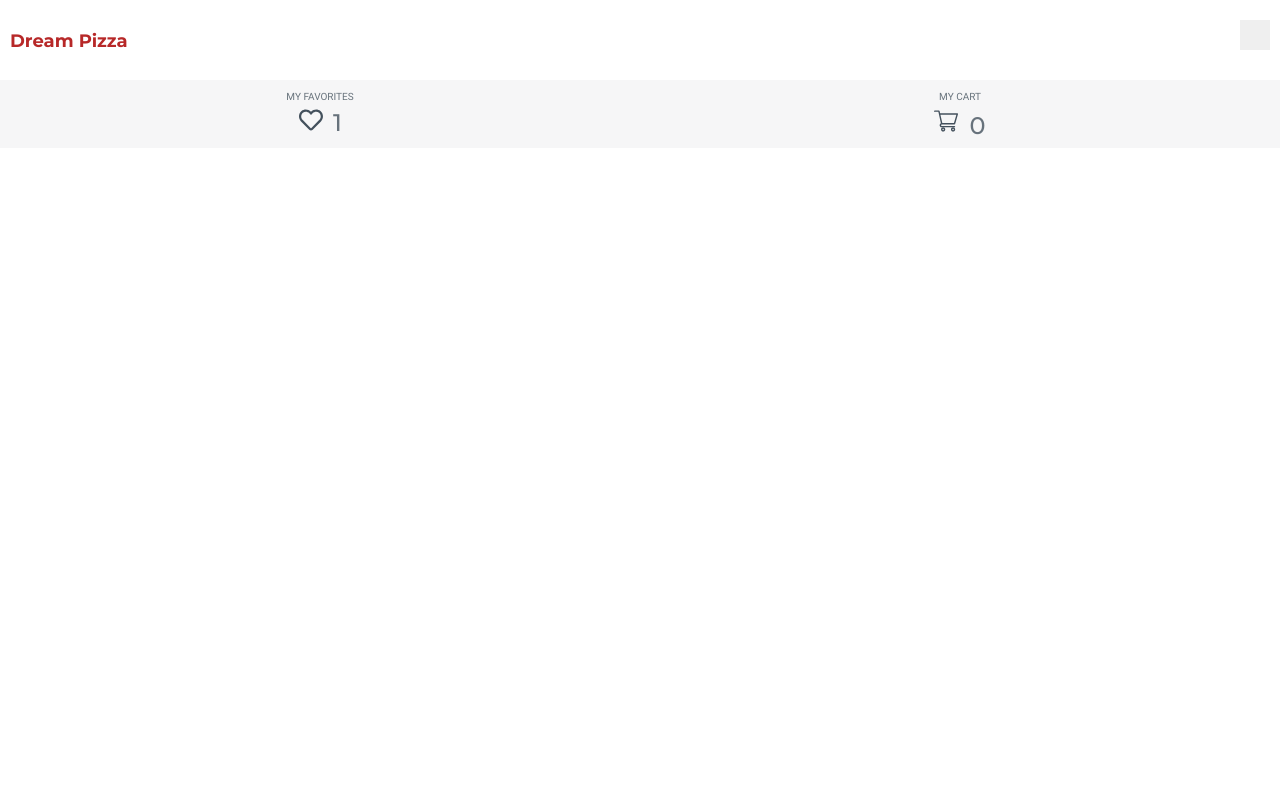
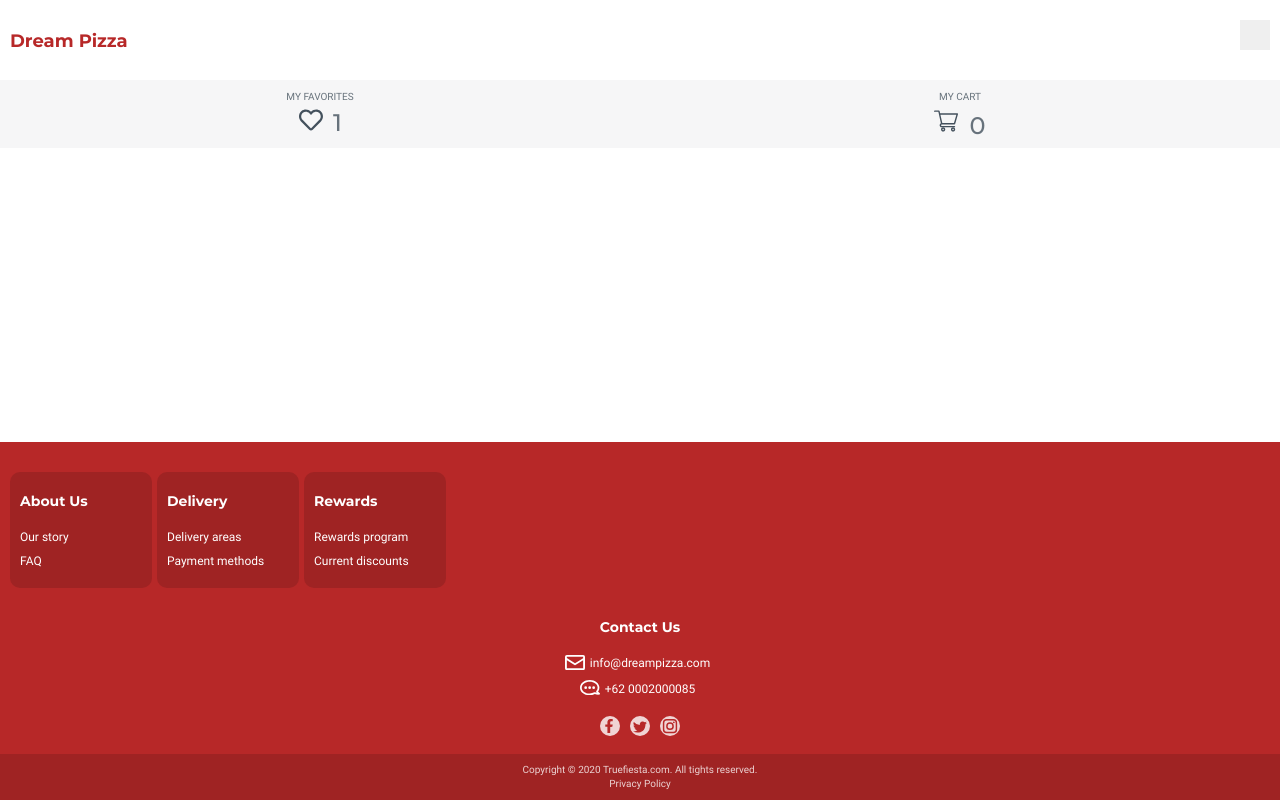
Before and after one commit to truefiesta/dream-pizza, a React app: page / in a window 1280 px wide. Built offline with nearby package versions, Linux system fonts and the light colour scheme.

Commit message:
Add to global styles

```diff
--- a/src/index.html
+++ b/src/index.html
@@ -1,5 +1,5 @@
 <!DOCTYPE html>
-<html lang="en">
+<html class="page" lang="en">
   <head>
     <meta charset="UTF-8" />
     <meta name="viewport" content="width=device-width, initial-scale=1.0" />
@@ -10,6 +10,6 @@
     <title>Dream Pizza</title>
   </head>
   <body class="page-body">
-    <div id="app"></div>
+    <div id="app" class="app"></div>
   </body>
 </html>
--- a/src/pages/home.jsx
+++ b/src/pages/home.jsx
@@ -1,10 +1,13 @@
 import React from "react";
 import Header from "../components/header/header.jsx";
+import Footer from "../components/footer/footer.jsx";
 
 const Home = () => {
   return (
     <>
       <Header />
+      <main></main>
+      <Footer />
     </>
   );
 };
--- a/src/styles/index.css
+++ b/src/styles/index.css
@@ -9,6 +9,7 @@
   --basic-red: #b72828;
   --basic-green: #2a6c20;
   --basic-yellow: #dcad42;
+  --opacity-white: rgba(255, 255, 255, 0.8);
 
   --light-gray: #c4c4c4;
   --full-dark-gray: #44515d;
@@ -17,6 +18,8 @@
   --medium-dark-gray: rgba(68, 81, 93, 0.3);
   --bg-gray: #f6f6f7;
   --dark-red: #9f2323;
+
+  --border-radius: 10px;
 }
 
 /* Global */
@@ -28,7 +31,11 @@ img {
 
 /* Custom styles */
 
+.app,
 .page-body {
+  display: flex;
+  flex-direction: column;
+  height: 100vh;
   margin: 0;
   padding: 0;
 
```
